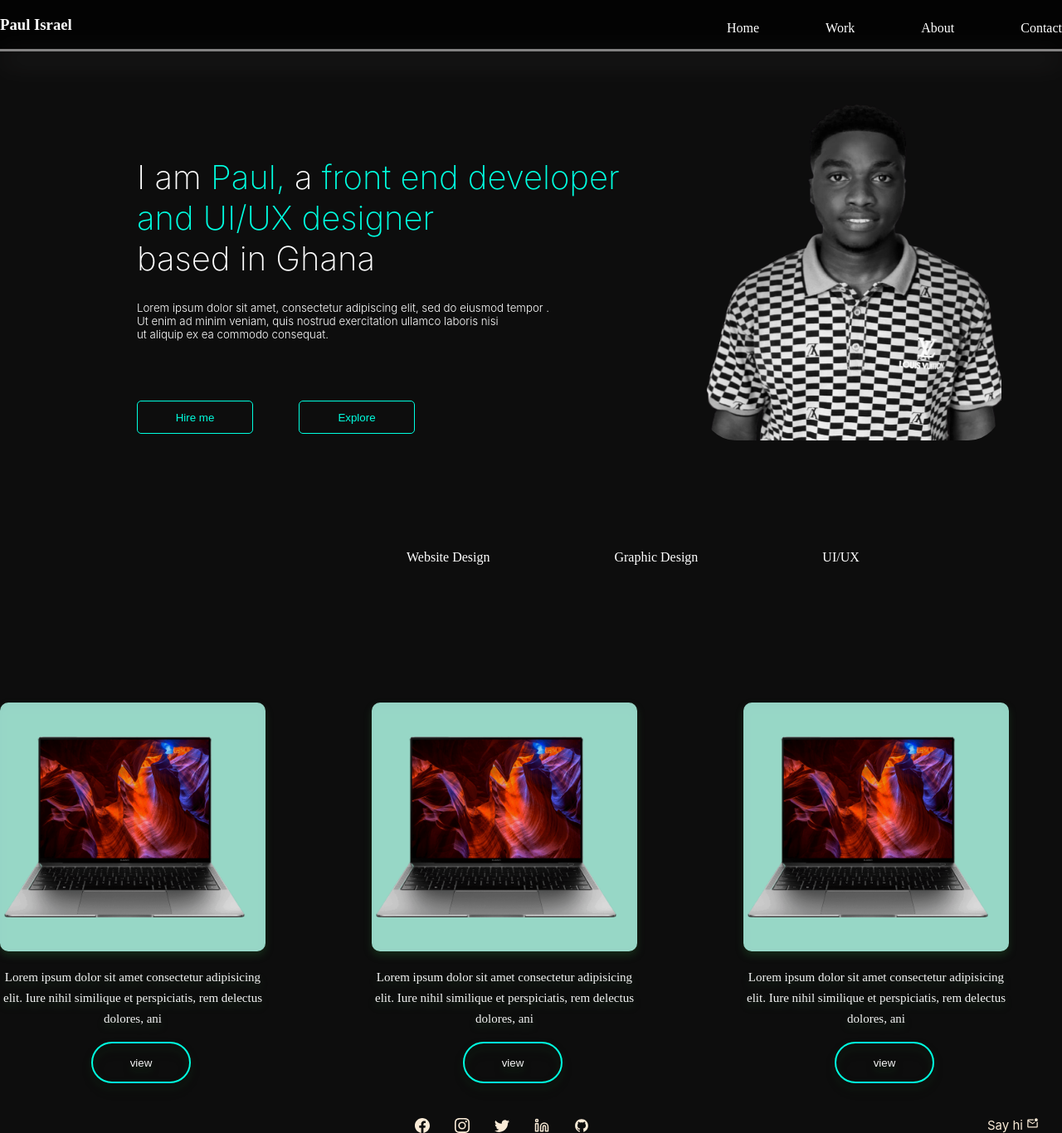
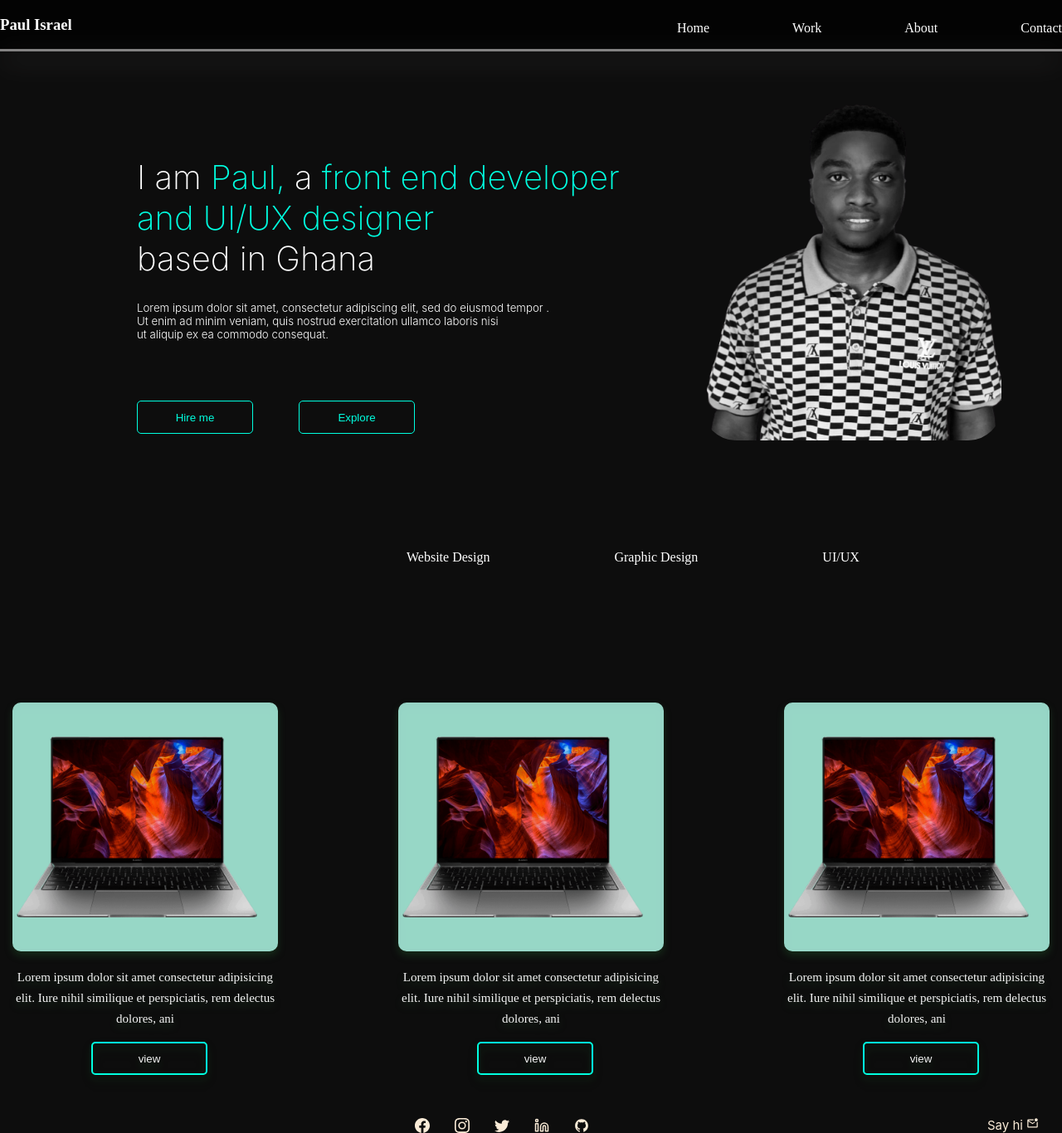
Before and after one commit to paulisreal/reactportfolio, a React (Create React App) app: page / in a window 1280 px wide. Shown: the whole page at 83% size. Built offline with nearby package versions, Linux system fonts and the light colour scheme.

Commit message:
card resize

```diff
--- a/src/components/Navbar.css
+++ b/src/components/Navbar.css
@@ -10,7 +10,7 @@
   justify-content: space-between;
   color: white;
   margin-left: auto;
-  margin-left: auto;
+
   width: auto;
 
 }
@@ -23,12 +23,12 @@
     font-weight: 500;
     display: flex;
     flex-direction: row;
-   align-items: center;
-   justify-items: space-around;
+    align-items: flex-end;
+
     list-style: none;
-    gap: 80px;
+    gap: 100px;
     margin-left: auto;
-    margin-left: auto;
+
 
 
 
--- a/src/components/Workpage.css
+++ b/src/components/Workpage.css
@@ -4,7 +4,7 @@ background-color: rgba(171, 240, 225, 0.876);
 height: 300px;
 width: 320px;
 border-radius: 10px;
-/* margin-left: 150px; */
+margin-left: 15px;
 margin-top: 150px;
 filter: drop-shadow(0px 5px 5px rgba(48, 148, 64, 0.25));
 align-items: center;
@@ -33,16 +33,17 @@ position: absolute;
 color: #F4F4F4;
  box-sizing: border-box;
 background: transparent;
-width: 120px;
-height: 50px;
-margin-left: 110px;
+width: 140px;
+height: 40px;
+margin-left: 95px;
 border: 2px solid #00FFE0;
 filter: drop-shadow(0px 5px 5px rgba(0, 0, 0, 0.25));
-border-radius: 38px;
+border-radius: 5px;
 cursor: pointer;
+
 }
 .all-card{
     display: flex;
-    gap: 10%;
+    gap: 130px;
     padding: auto;
 }
```
